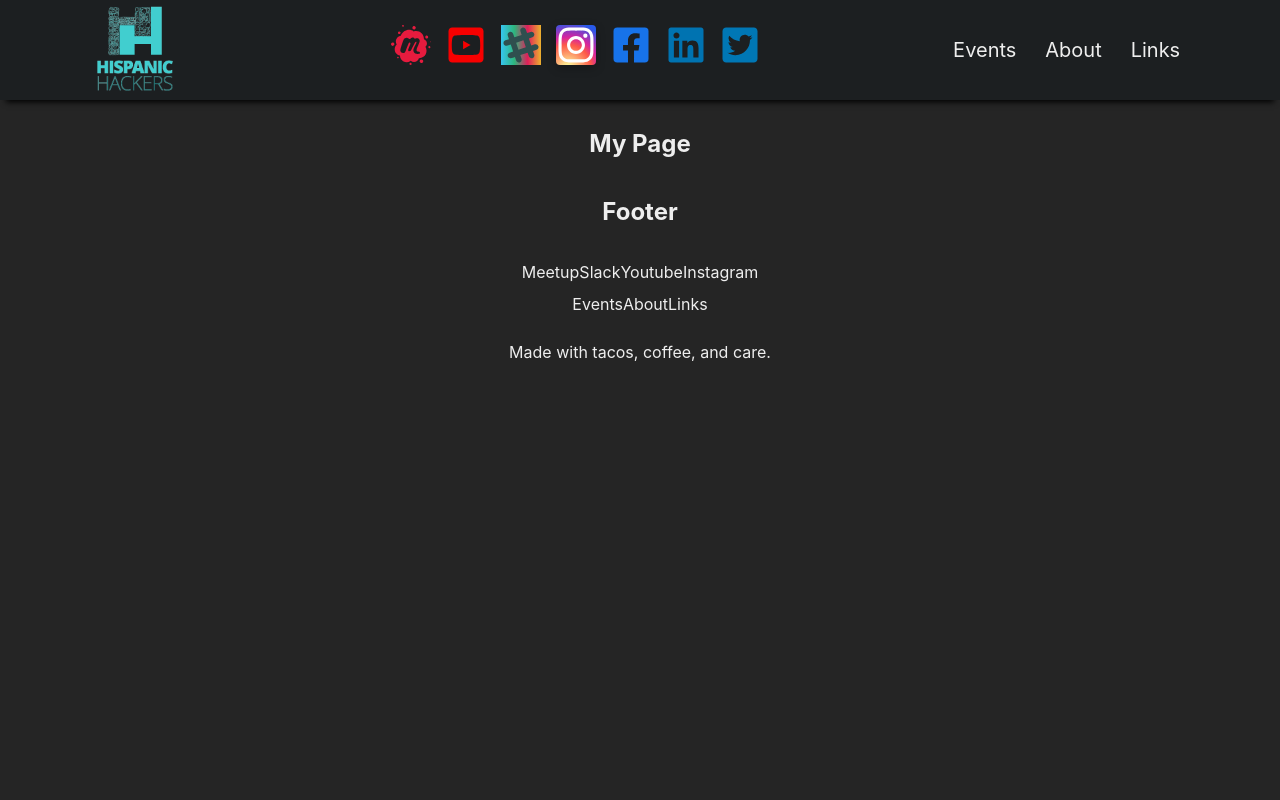
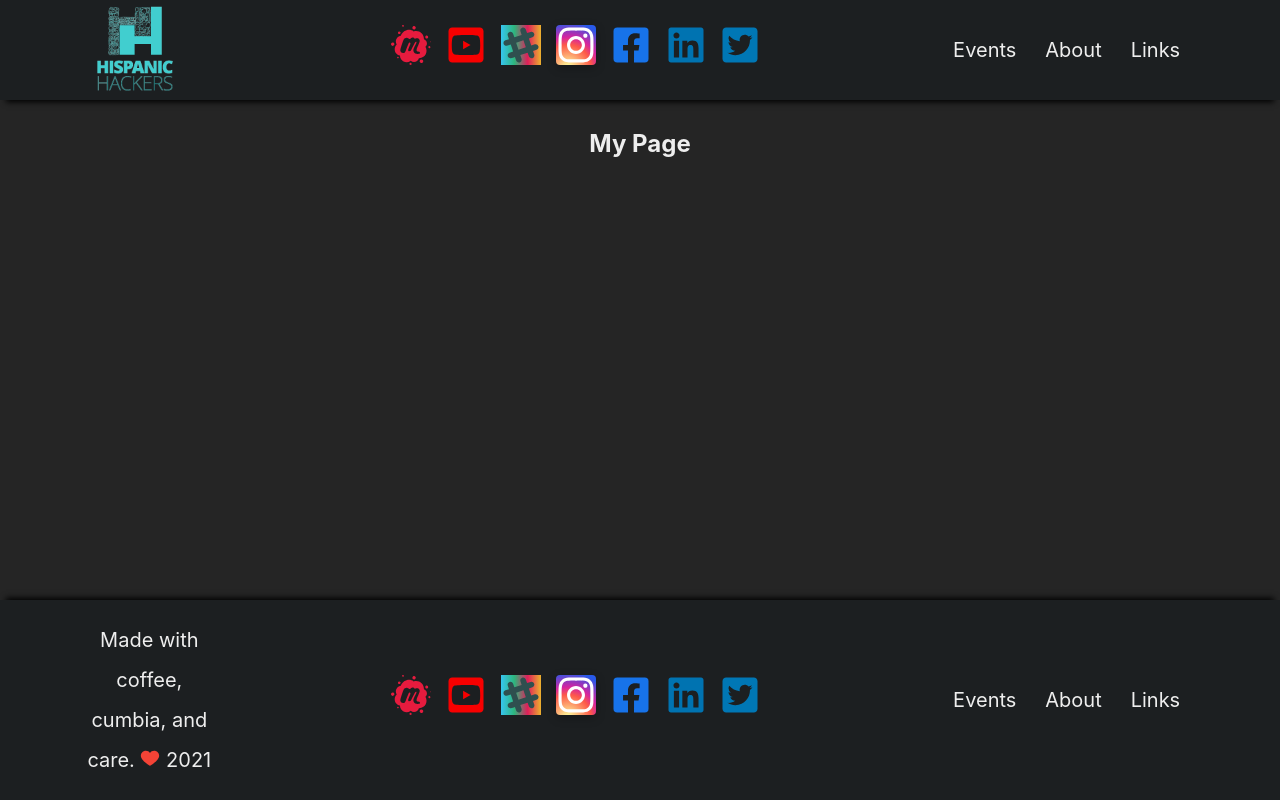
Before and after one commit to timOTdev/hispanic_hacker_next, a Next.js app: page / in a window 1280 px wide. Built offline with nearby package versions, Linux system fonts and the light colour scheme.

Commit message:
Add footer component

```diff
--- a/components/Footer.js
+++ b/components/Footer.js
@@ -1,15 +1,34 @@
 import styled from "styled-components";
 import Link from "next/link";
+import Socials from "./shared/Socials";
+import Menus from "./shared/Menus";
+import { FcLike } from "react-icons/fc";
 
-const Wrapper = styled.div``;
-const Socials = styled.div``;
-const Menus = styled.div``;
-const Copyright = styled.div``;
+const Wrapper = styled.footer`
+	display: flex;
+	justify-content: space-around;
+	background: var(--pageHeaderColor);
+	-webkit-box-shadow: 0 8px 6px -6px black;
+	-moz-box-shadow: 0 8px 6px -6px black;
+	box-shadow: 0 -8px 6px -6px black;
+	position: absolute;
+	width: 100%;
+	bottom: 0px;
+`;
+const Copyright = styled.div`
+	font-size: 2rem;
+	width: 10%;
+`;
 
-export default function Header() {
+export default function Footer() {
 	return (
 		<Wrapper>
-			<h2>Footer</h2>
+			<Copyright>
+				<p>
+					Made with coffee, cumbia, and care. <FcLike />{" "}
+					{new Date().getFullYear()}
+				</p>
+			</Copyright>
 			<Socials>
 				<a href="">Meetup</a>
 				<a href="">Slack</a>
@@ -21,9 +40,6 @@ export default function Header() {
 				<Link href="/about">About</Link>
 				<Link href="/links">Links</Link>
 			</Menus>
-			<Copyright>
-				<p>Made with tacos, coffee, and care.</p>
-			</Copyright>
 		</Wrapper>
 	);
 }
```
